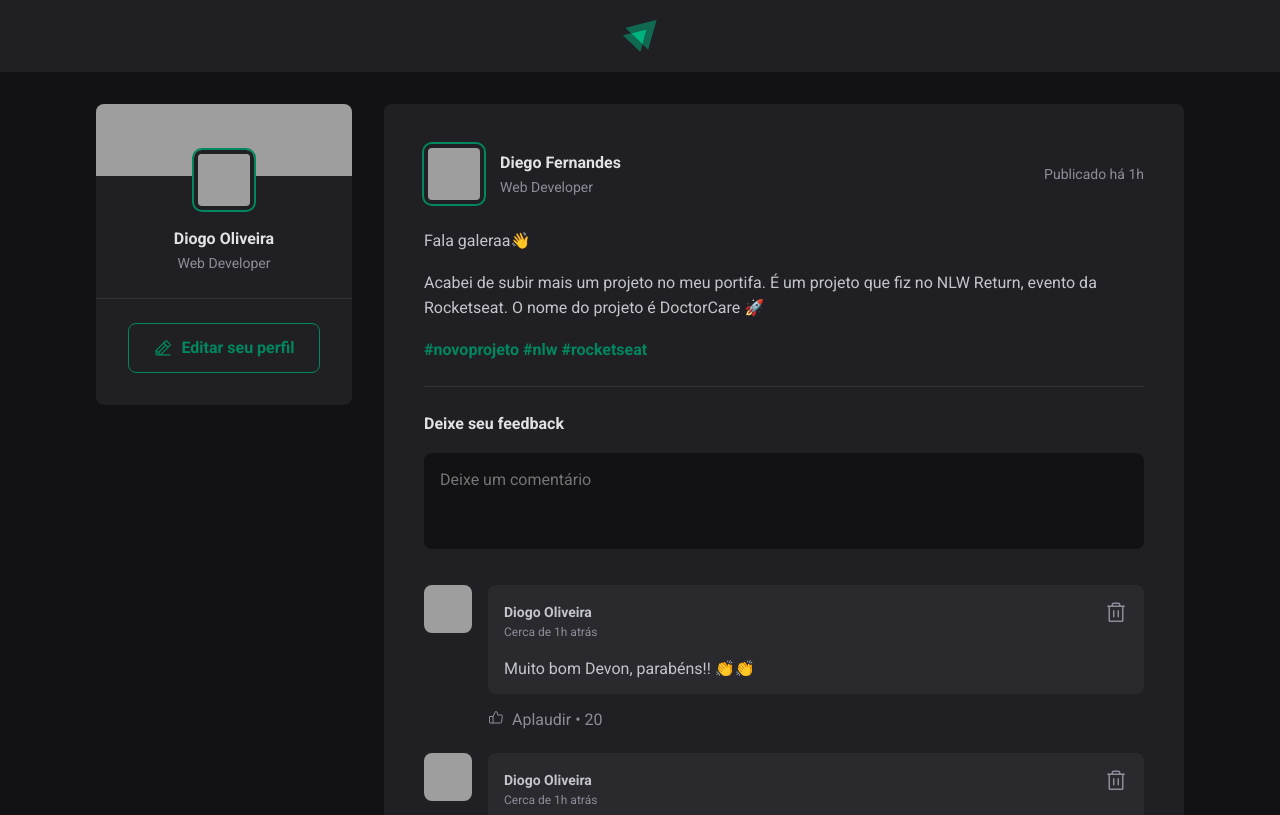
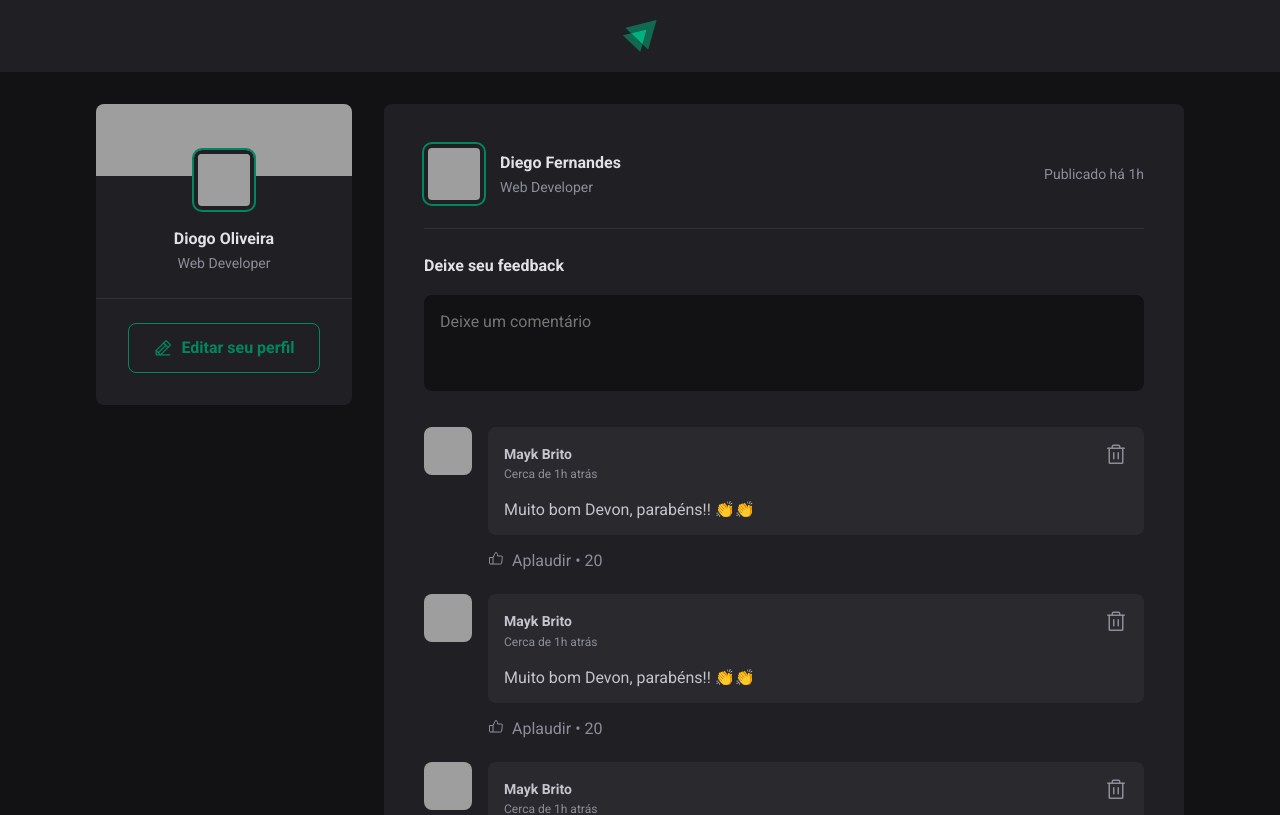
Before and after one commit to Diogooliveira10/ignite-feed, a React (Vite) app: page / in a window 1280 px wide. Shown: the top 815 px of the page. Built offline with nearby package versions, Linux system fonts and the light colour scheme; grey boxes are pictures that could not be loaded.

Commit message:
Interando no JSX

```diff
--- a/src/App.jsx
+++ b/src/App.jsx
@@ -5,6 +5,35 @@ import { Sidebar } from "./components/Sidebar";
 import styles from './App.module.css'
 
 import './global.css';
+
+const posts = [
+  {
+    id: 1,
+    author: {
+      avatarUrl: 'https://github.com/diego3g.png',
+      name: 'Diego Fernandes',
+      role: 'CTO @Rocketseat'
+    },
+    content: [
+      { type: 'paragraph', content: 'Fala galeraa👋', },
+      { type: 'paragraph', content: 'Acabei de subir mais um projeto no meu portifa. É um projeto que fiz no NLW Return, evento da Rocketseat. O nome do projeto é DoctorCare 🚀' },
+    ],
+    publishedAt: new Date('2023-08-19 20:00:00'),
+  },
+  {
+    id: 2,
+    author: {
+      avatarUrl: 'https://github.com/maykbrito.png',
+      name: 'Mayk Brito',
+      role: 'Educator @Rocketseat'
+    },
+    content: [
+      { type: 'paragraph', content: 'Fala galeraa👋', },
+      { type: 'paragraph', content: 'Acabei de subir mais um projeto no meu portifa. É um projeto que fiz no NLW Return, evento da Rocketseat. O nome do projeto é DoctorCare 🚀' },
+    ],
+    publishedAt: new Date('2023-08-21 11:11:00'),
+  },
+];
 
 export function App() {
   return (
@@ -14,14 +43,15 @@ export function App() {
       <div className={styles.wrapper}>
         <Sidebar />
         <main>
-          <Post
-            author="Diogo Oliveira"
-            content="Lorem ipsum dolor sit amet consectetur adipisicing elit. Odio adipisci at ab quidem, eos numquam molestias reprehenderit nesciunt placeat omnis magnam, consequatur cumque tenetur eaque quis, quasi exercitationem? Sequi, fugit?"
-          />
-          <Post
-            author="Diego Fernandes"
-            content="Um novo post muito legal"
-          />
+          {posts.map(post => {
+            return (
+              <Post
+                author={post.author}
+                content={post.content}
+                publishedAt={post.publishedAt}
+              />
+            )
+          })}
         </main>
       </div>
     </div>
--- a/src/components/Comment.jsx
+++ b/src/components/Comment.jsx
@@ -11,7 +11,7 @@ export function Comment() {
                 <div className={styles.commentContent}>
                     <header>
                         <div className={styles.authorAndTime}>
-                            <strong>Diogo Oliveira</strong>
+                            <strong>Mayk Brito</strong>
                             <time title="30 de Julho às 20:33h" dateTime="2023-07-30 20:33:30">Cerca de 1h atrás</time>
                         </div>
 
--- a/src/components/Post.jsx
+++ b/src/components/Post.jsx
@@ -1,7 +1,7 @@
 import { Avatar } from './Avata';
 import { Comment } from './Comment';
+
 import styles from './Post.module.css';
-
 
 export function Post() {
     return (
@@ -19,13 +19,7 @@ export function Post() {
             </header>
 
             <div className={styles.content}>
-                <p>Fala galeraa👋</p>
-                <p>Acabei de subir mais um projeto no meu portifa. É um projeto que fiz no NLW Return, evento da Rocketseat. O nome do projeto é DoctorCare 🚀</p>
-                <p>
-                    <a href="">#novoprojeto</a>{' '}
-                    <a href="">#nlw</a>{' '}
-                    <a href="">#rocketseat</a>
-                </p>
+
             </div>
 
             <form className={styles.commentForm}>
```
